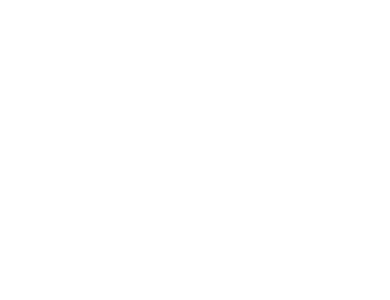
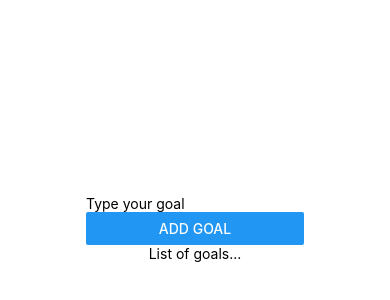
Before and after one commit to Mar-Issah/personal-goals-app, a React Native app: screen / in a window 390 px wide. Shown: the part 194-494 px from the top of the page. Built offline with nearby package versions, Linux system fonts and the light colour scheme.

Commit message:
feat: create input, button and list basic feature

```diff
--- a/app.json
+++ b/app.json
@@ -4,30 +4,28 @@
     "slug": "RNCourse",
     "version": "1.0.0",
     "orientation": "portrait",
-    "icon": "./assets/icon.png",
+    "icon": "./app/assets/icon.png",
     "userInterfaceStyle": "light",
     "splash": {
-      "image": "./assets/splash.png",
+      "image": "./app/assets/splash.png",
       "resizeMode": "contain",
       "backgroundColor": "#ffffff"
     },
     "updates": {
       "fallbackToCacheTimeout": 0
     },
-    "assetBundlePatterns": [
-      "**/*"
-    ],
+    "assetBundlePatterns": ["**/*"],
     "ios": {
       "supportsTablet": true
     },
     "android": {
       "adaptiveIcon": {
-        "foregroundImage": "./assets/adaptive-icon.png",
+        "foregroundImage": "./app/assets/adaptive-icon.png",
         "backgroundColor": "#FFFFFF"
       }
     },
     "web": {
-      "favicon": "./assets/favicon.png"
+      "favicon": "./app/assets/favicon.png"
     }
   }
 }
--- a/app/screens/Goals.jsx
+++ b/app/screens/Goals.jsx
@@ -1,12 +1,19 @@
 import React from 'react';
-import { StatusBar } from 'expo-status-bar';
-import { StyleSheet, Text, View } from 'react-native';
+
+import { StyleSheet, Text, TextInput, View, Button } from 'react-native';
 
 const Goals = (props) => {
-  <View style={styles.container}>
-    <Text>hello from innerr</Text>
-    <StatusBar style='auto' />
-  </View>;
+  return (
+    <View style={styles.container}>
+      <View>
+        <TextInput placeholder='Type your goal' />
+        <Button title='ADD GOAL' />
+      </View>
+      <View>
+        <Text>List of goals...</Text>
+      </View>
+    </View>
+  );
 };
 
 const styles = StyleSheet.create({
```
